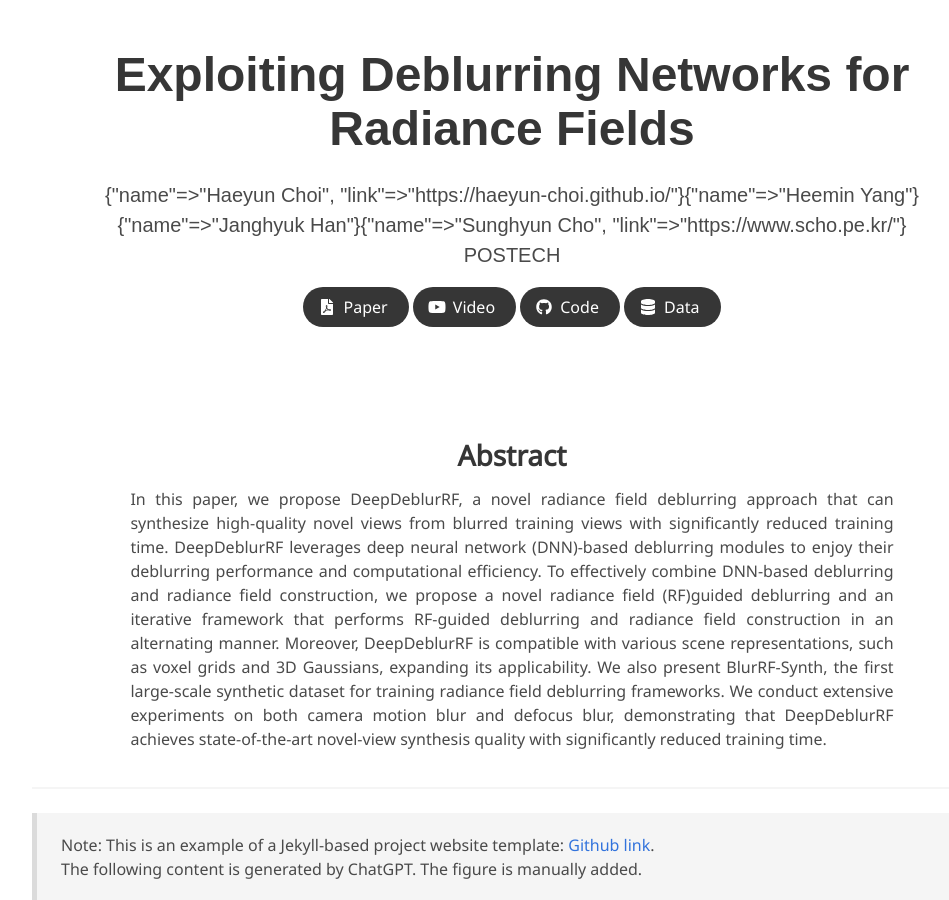
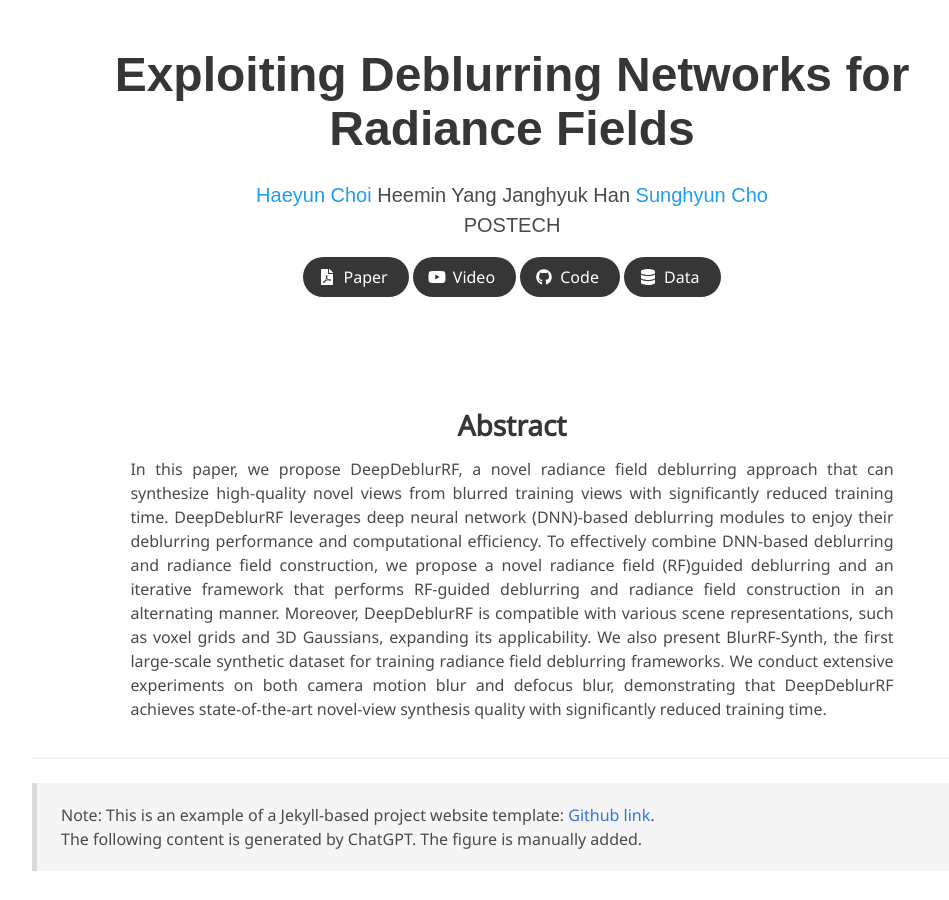
Before and after one commit to haeyun-choi/DDRF_site, a Jekyll site: the page built from index.md, in a window 1280 px wide and 900 px high. Shown: the whole window, without its empty margins (128-1077 px from the left). Built offline with Jekyll 4.4.1, drawn with Linux system fonts in a browser that asks for light colours; some web fonts are replaced.

Commit message:
Update project_page.html

```diff
--- a/_layouts/project_page.html
+++ b/_layouts/project_page.html
@@ -49,9 +49,15 @@
           <h1 class="title is-1 publication-title">{{ page.title }}</h1>
           {% if page.authors %}
           <div class="is-size-5 publication-authors">
-            <span class="author-block">
-              {{ page.authors }}
-            </span>
+            {% for author in page.authors %}
+              <span class="author-block">
+                {% if author.link %}
+                  <a href="{{ author.link }}" target="_blank">{{ author.name }}</a>
+                {% else %}
+                  {{ author.name }}
+                {% endif %}
+              </span>
+            {% endfor %}
           </div>
           {% endif %}
 
```
